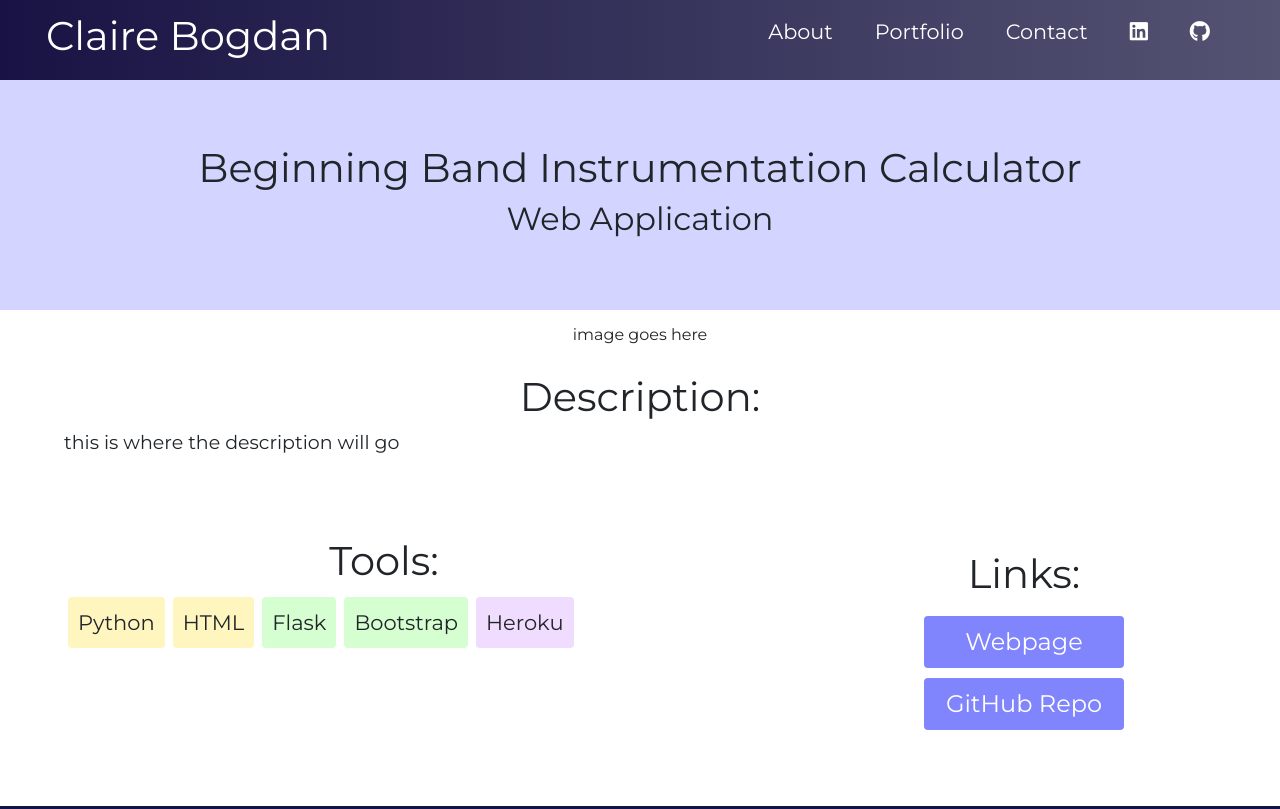
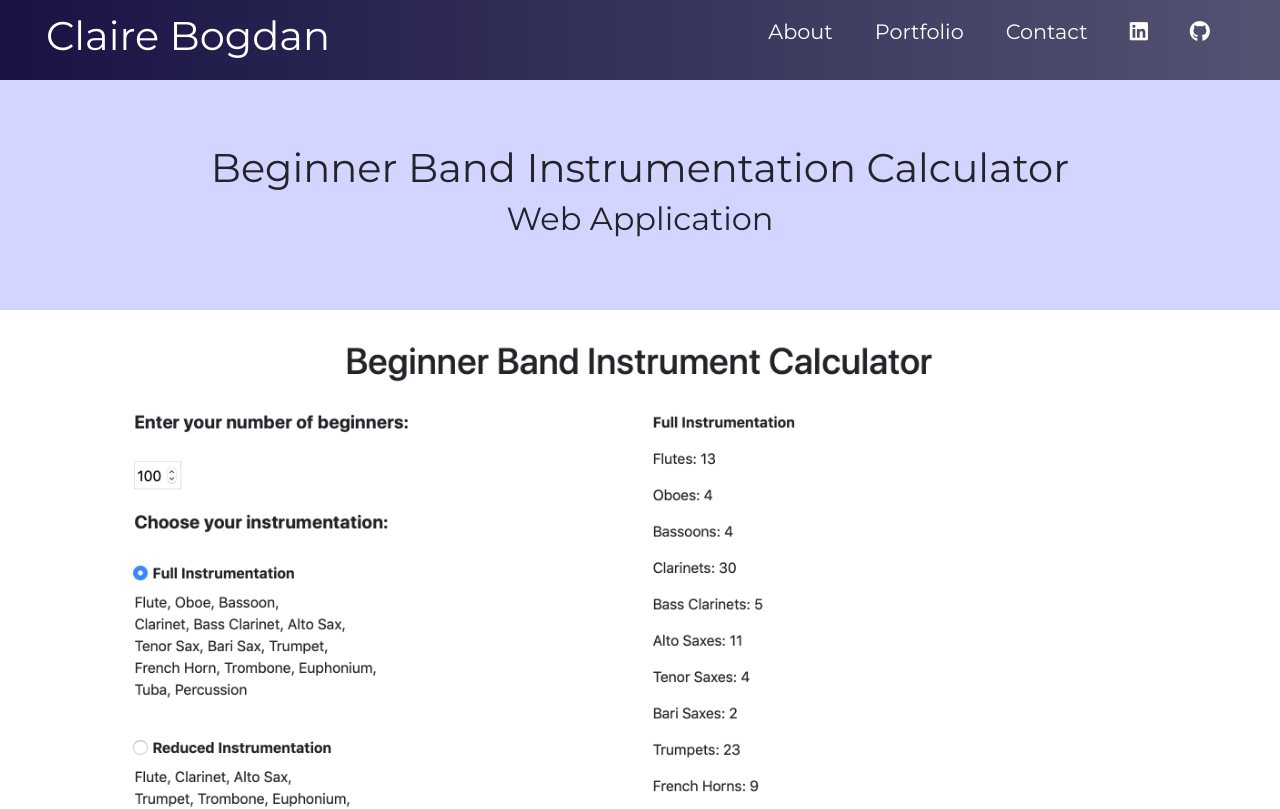
Before and after one commit to clairebogdan/portfolio, a React (Create React App) app: page /instrumentcalc in a window 1280 px wide. Shown: the top 809 px of the page. Built offline with nearby package versions, Linux system fonts and the light colour scheme; the HTML template or start-up script is replaced by a standard one.

Commit message:
Instrument Calc page updated

```diff
--- a/src/components/pages/InstrumentCalc.js
+++ b/src/components/pages/InstrumentCalc.js
@@ -1,7 +1,7 @@
 import React from 'react';
-import { Link } from 'react-router-dom';
 import ProjectNav from '../navbar/ProjectNav';
-import '../styles/ProjectItems.css'
+import '../styles/ProjectItems.css';
+import ICmain from '../../assets/project_pics/instrumentcalc/ICmain.png'
 
 function InstrumentCalc() {
 
@@ -9,17 +9,35 @@ function InstrumentCalc() {
         <>
         <body>
         <div className='project-top'>
-            <h1>Beginning Band Instrumentation Calculator</h1>
+            <h1>Beginner Band Instrumentation Calculator</h1>
             <h2>Web Application</h2>
         </div>
 
         <div className='project-img'>
-            image goes here
+            <img src={ICmain} width='100%' height='100%'/>
         </div>
 
         <div className='description-box'>
             <h1><center>Description:</center></h1>
-            <p>this is where the description will go</p>
+            <p>Back when I was a band director, I remember constantly having to recalculate
+                my beginning band numbers. The instrumentation of the beginning band is integral
+                for achieving a balanced sound in the band program.
+                Planning for the instrumentation was difficult due to the constantly changing
+                beginning band numbers. My principal would tell me that I would have
+                70 new beginners one week, then 170 the next week!
+                <br/><br/>
+                This app is designed to help band directors quickly calculate the
+                instrumentation of the beginner band.
+                There are 3 options:
+                <br/><br/>
+                <strong>Full instrumentation</strong> - uses Scott Rush's "Habits of a Middle School Band Director"
+                instrumentation percentages
+                <br/>
+                <strong>Reduced instrumentation</strong> - does not include
+                specialty instruments
+                <br/>
+                <strong>Categorical instrumentation</strong> - only includes general instrument categories
+                </p>
         </div>
 
 
--- a/src/components/styles/ProjectItems.css
+++ b/src/components/styles/ProjectItems.css
@@ -26,7 +26,7 @@
 }
 
 .description-box {
-    height: 100px;
+    height: auto;
     margin-left: 5%;
     margin-right: 5%;
     margin-top: 1%;
```
Also changed, not shown: src/assets/project_pics/instrumentcalc/ICmain.png (added).
